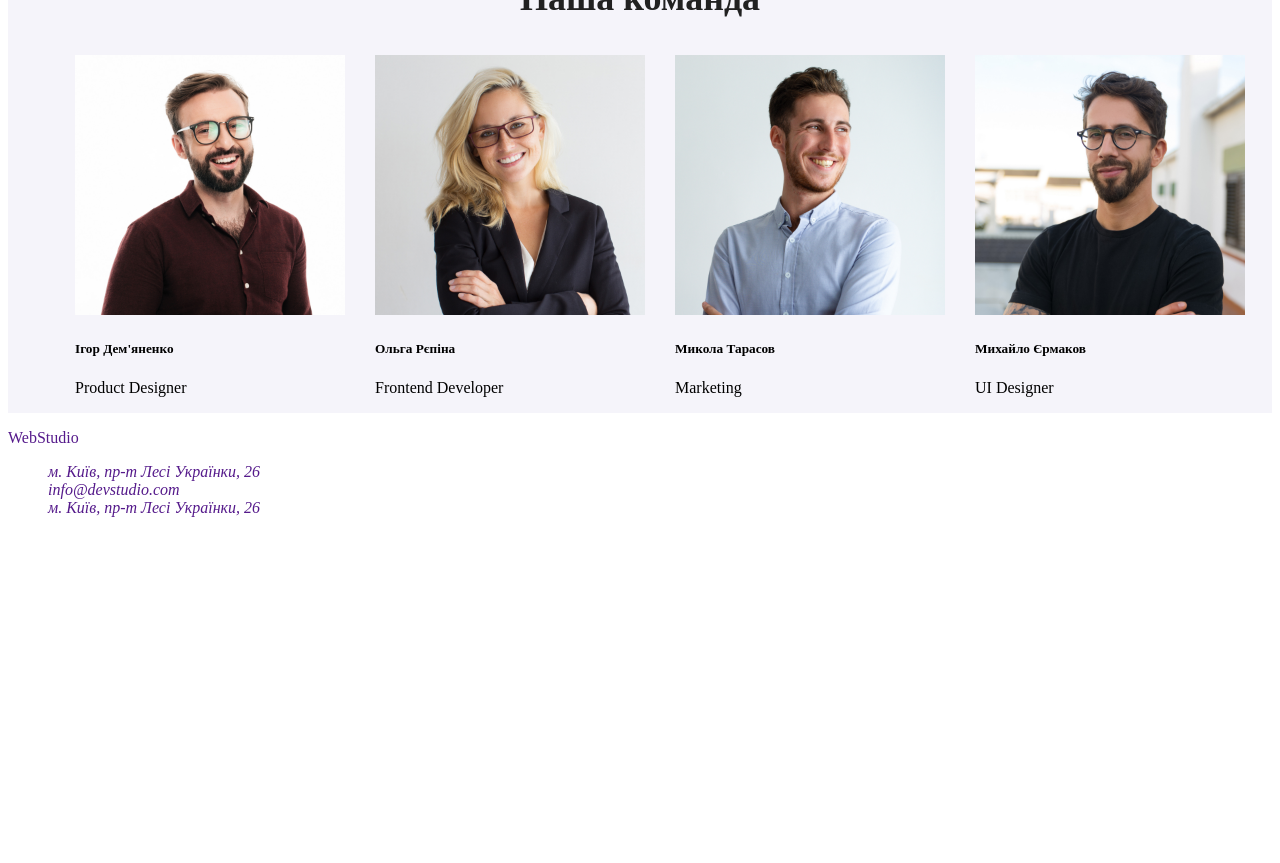
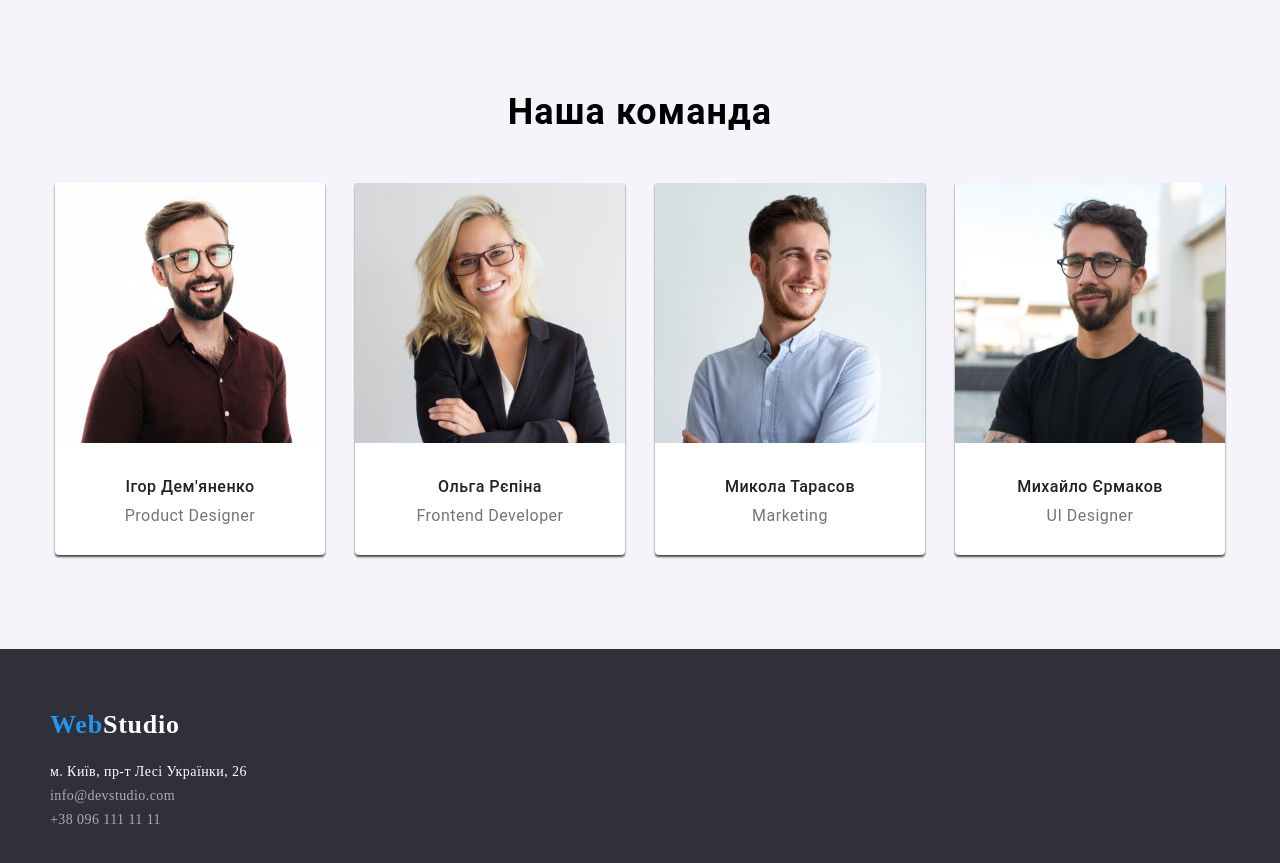
Before and after one commit to EgorVynnyk1208/Web-studio-origyn, a plain HTML site: page index.html in a window 1280 px wide. Shown: the part 1275-2138 px from the top of the page. Before the commit the page ends 1808 px from the top, so only its background shows below. Drawn offline with Linux system fonts and the light colour scheme.

Commit message:
Add files via upload

```diff
--- a/index.html
+++ b/index.html
@@ -11,9 +11,9 @@
     <a class="logo" href="">Web<span class="header-logo">Studio</span></a>
     <nav class="nav">
       <ul class="nav-list">
-        <li class="nav-list-item"><a class="nav-list-link" href="">cтудія</a></li>
-        <li class="nav-list-item"><a class="nav-list-link" href="">портфоліо</a></li>
-        <li class="nav-list-item"><a class="nav-list-link" href="">контакти</a></li>
+        <li class="nav-list-item"><a class="nav-list-link" href="">Студія</a></li>
+        <li class="nav-list-item"><a class="nav-list-link" href="./portfolio.html">Портфоліо</a></li>
+        <li class="nav-list-item"><a class="nav-list-link" href="">Контакти</a></li>
       </ul>
       </nav>
       <ul class="contacts-list">
@@ -59,40 +59,52 @@
         </ul>
       </section>
       <section class="section-team">
-        <h3 class="work-title">Наша команда</h3>
+        <h3 class="team-title">Наша команда</h3>
         <ul class="team-list">
-          <li class="work-list-item">
+          <li class="team-list-item">
             <img class="photo" src="img-1.jpg" alt="">
+              <div class="team-list-content-wrap">
             <h5 class="team-list-title">Ігор Дем'яненко</h5>
             <p class="team-list-text">Product Designer</p>
+          </div>
           </li>
-          <li class="work-list-item">
+          <li class="team-list-item">
             <img class="photo" src="img-2.jpg" alt="">
-            <h5>Ольга Рєпіна</h5>
+            <div class="team-list-content-wrap">
+            <h5 class="team-list-title">Ольга Рєпіна</h5>
             <p class="team-list-text">Frontend Developer</p>
+          </div>
           </li>
-          <li class="work-list-item">
+          <li class="team-list-item">
             <img class="photo" src="img-3.jpg" alt="">
+              <div class="team-list-content-wrap">
             <h5 class="team-list-title">Микола Тарасов</h5>
             <p class="team-list-text">Marketing</p>
+          </div>
           </li>
-          <li class="work-list-item">
+          <li class="team-list-item">
             <img class="photo" src="img-4.jpg" alt="">
+               <div class="team-list-content-wrap">
             <h5 class="team-list-title">Михайло Єрмаков</h5>
             <p class="team-list-text">UI Designer</p>
+          </div>
           </li>
         </ul>
       </section>
     </main>
     <footer>
-      <a href="">WebStudio</a>
-      <address>
-        <ul>
-          <li><a href="">м. Київ, пр-т Лесі Українки, 26</a></li>
-          <li><a href="">info@devstudio.com</a></li>
-          <li><a href="">м. Київ, пр-т Лесі Українки, 26</a></li>
-        </ul>
-      </address>
+
+
+       <div class="box">
+        <a class="logo" href="">Web<span class="footer-logo">Studio</span></a>
+        <address>
+          <ul>
+            <li><a class="footer-text" href="">м. Київ, пр-т Лесі Українки, 26</a></li>
+            <li><a class="footer-mail-tel" href="">info@devstudio.com</a></li>
+            <li><a class="footer-mail-tel" href="">+38 096 111 11 11</a></li>
+          </ul>
+        </address>
+       </div>
     </footer>
   </body>
   </html>
--- a/style.css
+++ b/style.css
@@ -1,9 +1,10 @@
-.logo{font-family: Raleway;
+.logo{
     font-size: 26px;
     font-weight: 700;
     line-height: 31px;
     letter-spacing: 0.03em;
      color: #2196F3;
+     padding-right: 93px;
     }
     .nav-list-link{
         font-family: Roboto;
@@ -26,10 +27,25 @@ color: #757575;
     }
     ul{
      list-style: none;
+     padding: 0;
+    margin: 0;
+    }
+    p,h1,h2,h3,h4,h5{
+        margin: 0;
+    }
+    address{
+        font-style: normal;
+        margin-top: 20px;
     }
     .header-logo{
        color: #000000;
+
     }
+    .footer-logo {
+        color: #FFFFFF;
+    }
+
+
 .contacts-list-link:hover,.nav-list-link:hover{
     color: #2196F3;
 }
@@ -88,6 +104,7 @@ header{
     display: flex;
     align-items: center;
     justify-content: center;
+    height: 80px;
 }
 .contacts-list.new-list{
      display: flex;
@@ -96,6 +113,9 @@ header{
 .nav-list,.contacts-list{
     display: flex;
     gap: 50px;
+}
+.contacts-list{
+    margin-left: 150px;
 }
 .features-list{
     display: flex;
@@ -106,6 +126,17 @@ header{
     color: #212121;
     font-size: 36px;
     text-align: center;
+}
+.section-features{
+    padding-top: 94px;
+    padding-bottom: 94px;
+}
+.header{
+    display: flex;
+    align-items: center;
+    gap: 93px;
+max-width: 1200px;
+margin: 0 auto;
 }
 .work-title-img{
     display: flex;
@@ -118,9 +149,125 @@ header{
 }
 .section-team{
     background-color: #F5F4FA;
+    padding-top: 94px;
+    padding-bottom: 94px;
 }
 .team-list{
     display: flex;
     justify-content: center;
     gap: 30px;
 }
+.team-title{
+    margin-bottom: 50px;
+    font-family: Roboto;
+font-size: 36px;
+font-weight: 700;
+line-height: 42px;
+letter-spacing: 0.03em;
+text-align: center;
+}
+.team-list-content-wrap{
+    padding-top: 30px;
+    padding-bottom: 30px;
+}
+.team-list-title{
+    font-family: Roboto;
+    font-size: 16px;
+    font-weight: 500;
+    line-height: 19px;
+    letter-spacing: 0.03em;
+    text-align: center;
+    color: #212121;
+}
+.team-list-text{
+    font-family: Roboto;
+    font-size: 16px;
+    font-weight: 400;
+    line-height: 19px;
+    letter-spacing: 0.03em;
+    text-align: center;
+    color: #757575;
+}
+.team-list-item{
+    background-color: #FFFFFF;
+    border-radius: 0px 0px 4px 4px;
+    box-shadow: 0px 2px 2px #484848;
+    ;
+}
+.box{
+
+    max-width: 1200px;
+    margin: 0 auto;
+}
+.addres-list-item{
+    margin-bottom: 9px;
+    font-family: Roboto;
+    font-size: 14px;
+    font-weight: 400;
+    line-height: 24px;
+    letter-spacing: 0.03em;
+    text-align: left;
+    color: #FFFFFF;
+}
+.now-list-item{
+    padding-bottom: 32px;
+    padding-top: 32px;
+}
+body{
+    margin: 0;
+}
+.team-list-title{
+    margin-bottom: 10px;
+}
+footer{
+    padding-bottom: 60px;
+    padding-top: 60px;
+    background-color: #2F303A;
+}
+.box{
+    max-width: 1200px;
+
+    margin-left: 50px;
+}
+.footer-text{
+    color: #FFFFFF;
+font-size: 14px;
+font-weight: 400;
+line-height: 24px;
+letter-spacing: 0.03em;
+}
+.footer-mail-tel{
+   color:  #FFFFFF99;
+font-size: 14px;
+font-weight: 400;
+line-height: 24px;
+letter-spacing: 0.03em;
+}
+.filters-list{
+    display: flex;
+    justify-content: center;
+    gap: 8px;
+    margin-bottom: 34px;
+  }
+.portfolio-section {
+padding-top: 94px;
+padding-bottom: 94px;
+  }
+
+  .portfolio-list {
+    display: flex;
+    flex-wrap: wrap;
+    justify-content: center;
+    gap: 30px;
+    min-width: 1200px;
+  }
+  .filters-list-btn {
+    border: none;
+    padding: 6px 22px;
+    transition: 0.5s;
+  }
+  .filters-list-btn:hover{
+    background-color: #2196F3;
+    color: #FFFFFF;
+    cursor: pointer;
+  }
```
